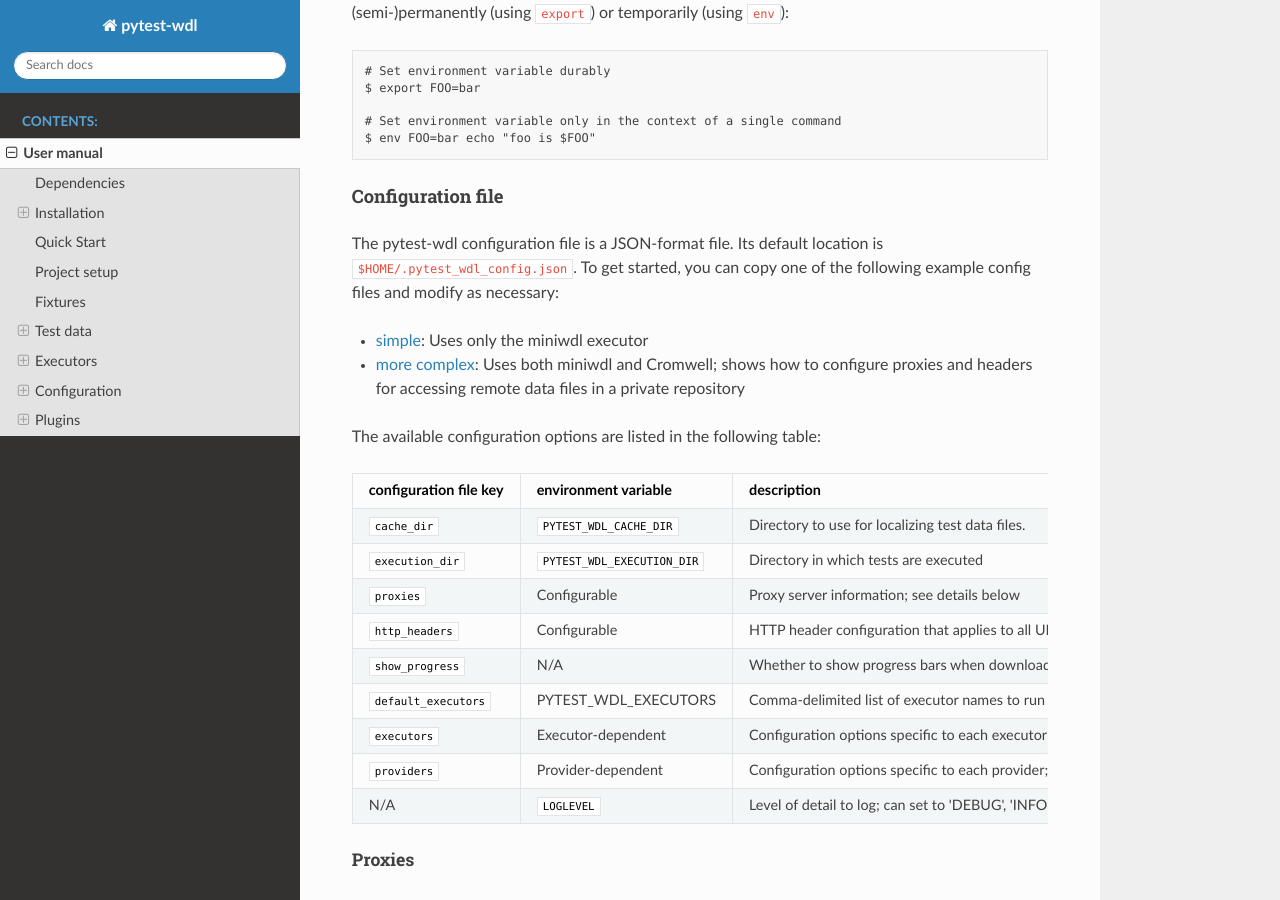
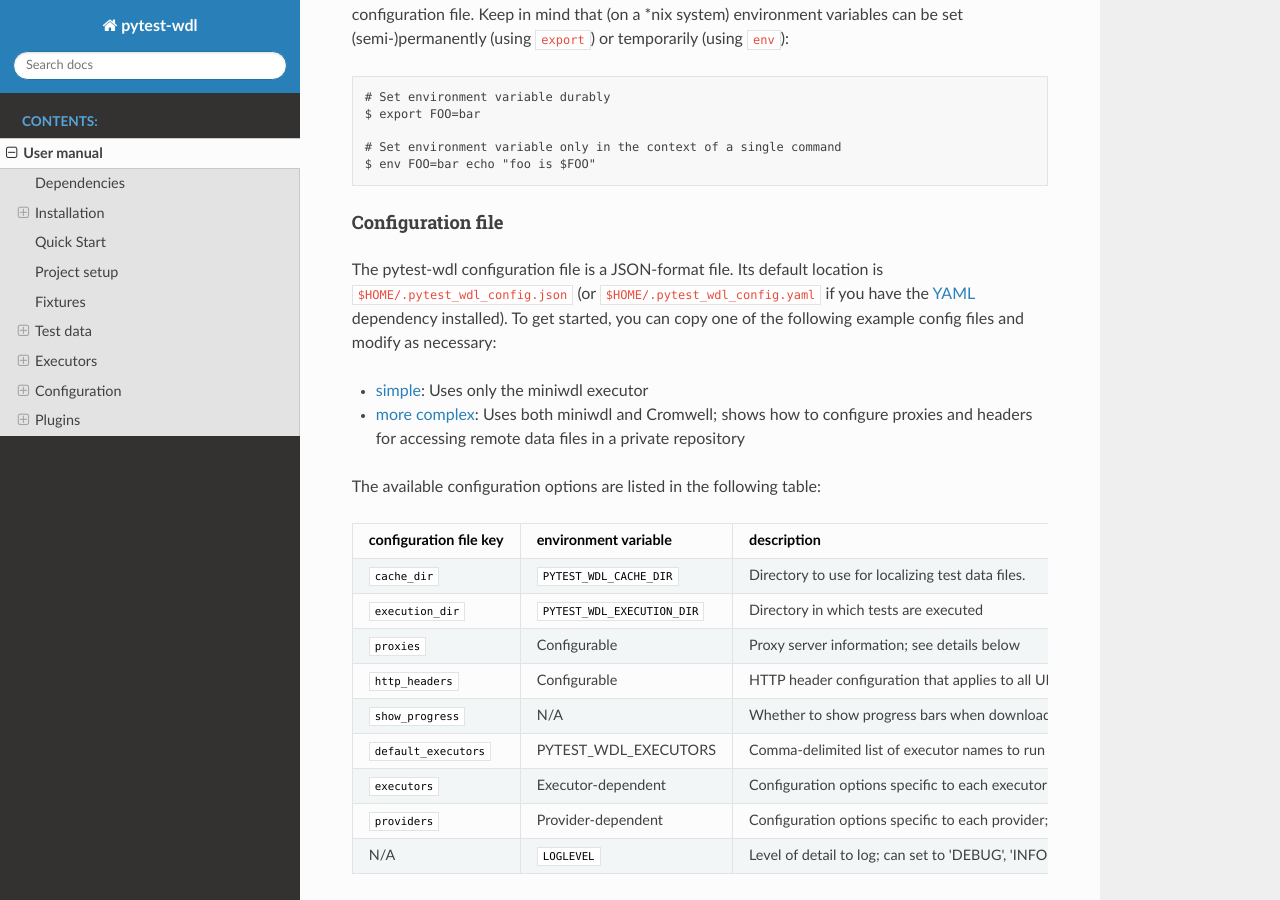
Before and after one commit to EliLillyCo/pytest-wdl, a Sphinx documentation site: the page built from docs/source/manual.md, in a window 1280 px wide and 900 px high, scrolled down 11790 px. Built offline with Sphinx 7.4.7 and the Read the Docs theme 2.0.0, drawn with Linux system fonts in a browser that asks for light colours; pages that are not in the unit, such as notebooks, are missing from menus; some of the changed text lies outside the part shown.

Commit message:
Add note that YAML files are ignored in favor of JSON files

````diff
--- a/docs/source/manual.md
+++ b/docs/source/manual.md
@@ -45,7 +45,7 @@
 * dx: Support for DNAnexus file storage, and for the dxWDL executor.
 * bam: More intelligent comparison of expected and actual BAM file outputs of a workflow than just comparing MD5 checksums.
 * progress: Show progress bars when downloading remote files.
-* <a name="yaml">yaml</a>: Support using YAML for configuration and test data files.
+* <a name="yaml">yaml</a>: Support using YAML for configuration and test data files. Note that `.yaml` files are ignored if a `.json` file with the same prefix is present.
 
 To install a plugin's dependencies:
 
@@ -225,7 +225,7 @@
 
 Typically, workflows require inputs and generate outputs. Beyond simply ensuring that a workflow runs successfully, we often want to additionally test that it reproducibly generates the same results given the same inputs.
 
-Test inputs and outputs are configured in a `test_data.json` file (or `test_data.yaml` file if you have the [yaml](#yaml) dependency installed) that is stored in the same directory as the test module. This file has one entry for each input/output. Primitive types map as expected from JSON to Python to WDL. Object types (e.g. structs) have a special syntax. For example, the following `test_data.json` file defines an integer input that is loaded as a Python `int` and then maps to the WDL `Integer` type when passed as an input parameter to a workflow, and an object tyep that is loaded as a Python dict and then maps to a user-defined type (struct) in WDL:
+Test inputs and outputs are configured in a `test_data.json` file (or `test_data.yaml` file if you have the [YAML](#yaml) dependency installed) that is stored in the same directory as the test module. This file has one entry for each input/output. Primitive types map as expected from JSON to Python to WDL. Object types (e.g. structs) have a special syntax. For example, the following `test_data.json` file defines an integer input that is loaded as a Python `int` and then maps to the WDL `Integer` type when passed as an input parameter to a workflow, and an object tyep that is loaded as a Python dict and then maps to a user-defined type (struct) in WDL:
 
 ```json
 {
@@ -444,7 +444,7 @@
 
 #### Configuration file
 
-The pytest-wdl configuration file is a JSON-format file. Its default location is `$HOME/.pytest_wdl_config.json`. To get started, you can copy one of the following example config files and modify as necessary:
+The pytest-wdl configuration file is a JSON-format file. Its default location is `$HOME/.pytest_wdl_config.json` (or `$HOME/.pytest_wdl_config.yaml` if you have the [YAML](#yaml) dependency installed). To get started, you can copy one of the following example config files and modify as necessary:
 
 * [simple](https://github.com/EliLillyCo/pytest-wdl/blob/develop/examples/config/simple.pytest_wdl_config.json): Uses only the miniwdl executor
 * [more complex](https://github.com/EliLillyCo/pytest-wdl/blob/develop/examples/config/complex.pytest_wdl_config.json): Uses both miniwdl and Cromwell; shows how to configure proxies and headers for accessing remote data files in a private repository
````
Also changed, not shown: CHANGES.md (+4 -0 lines).
